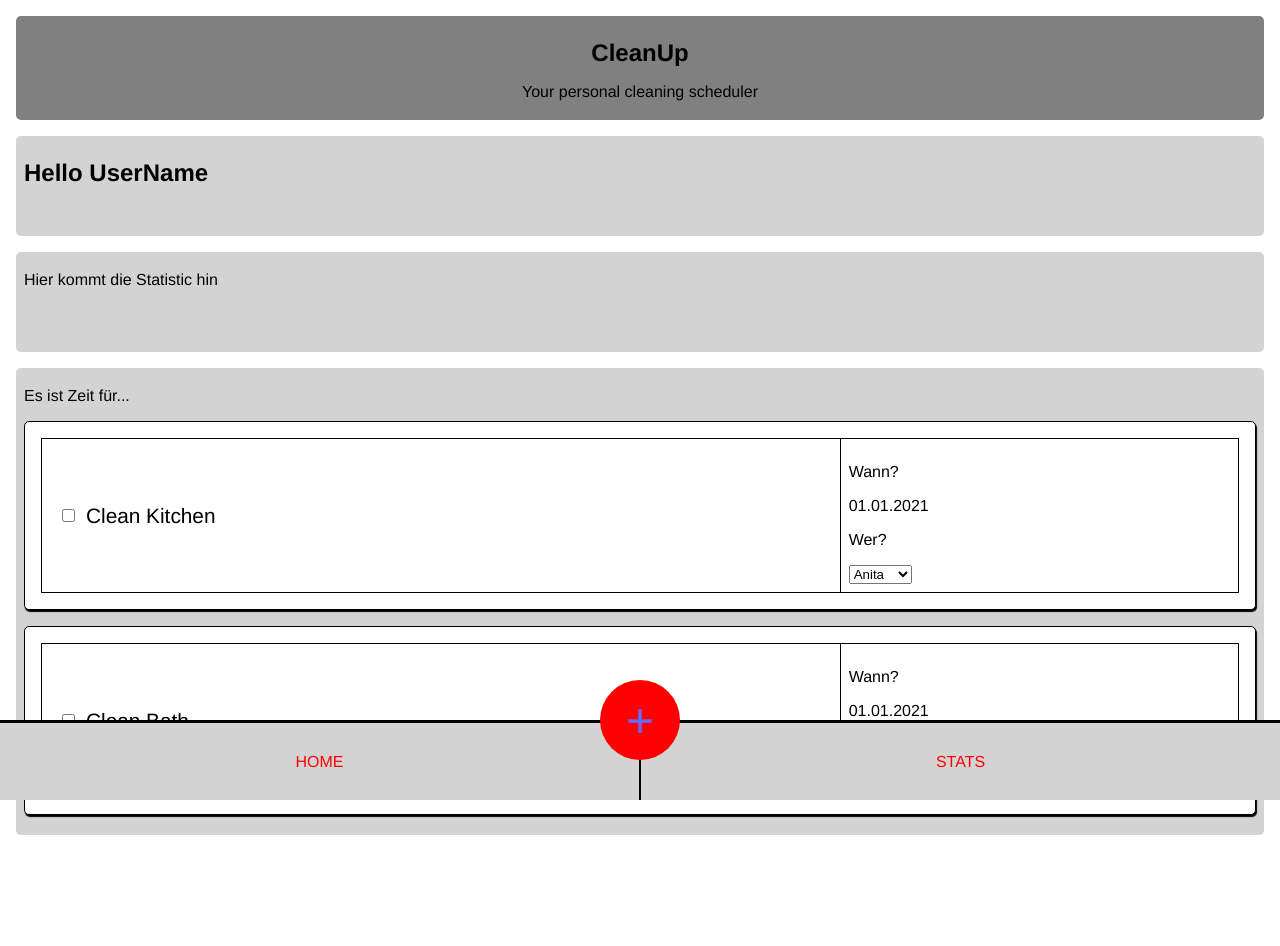
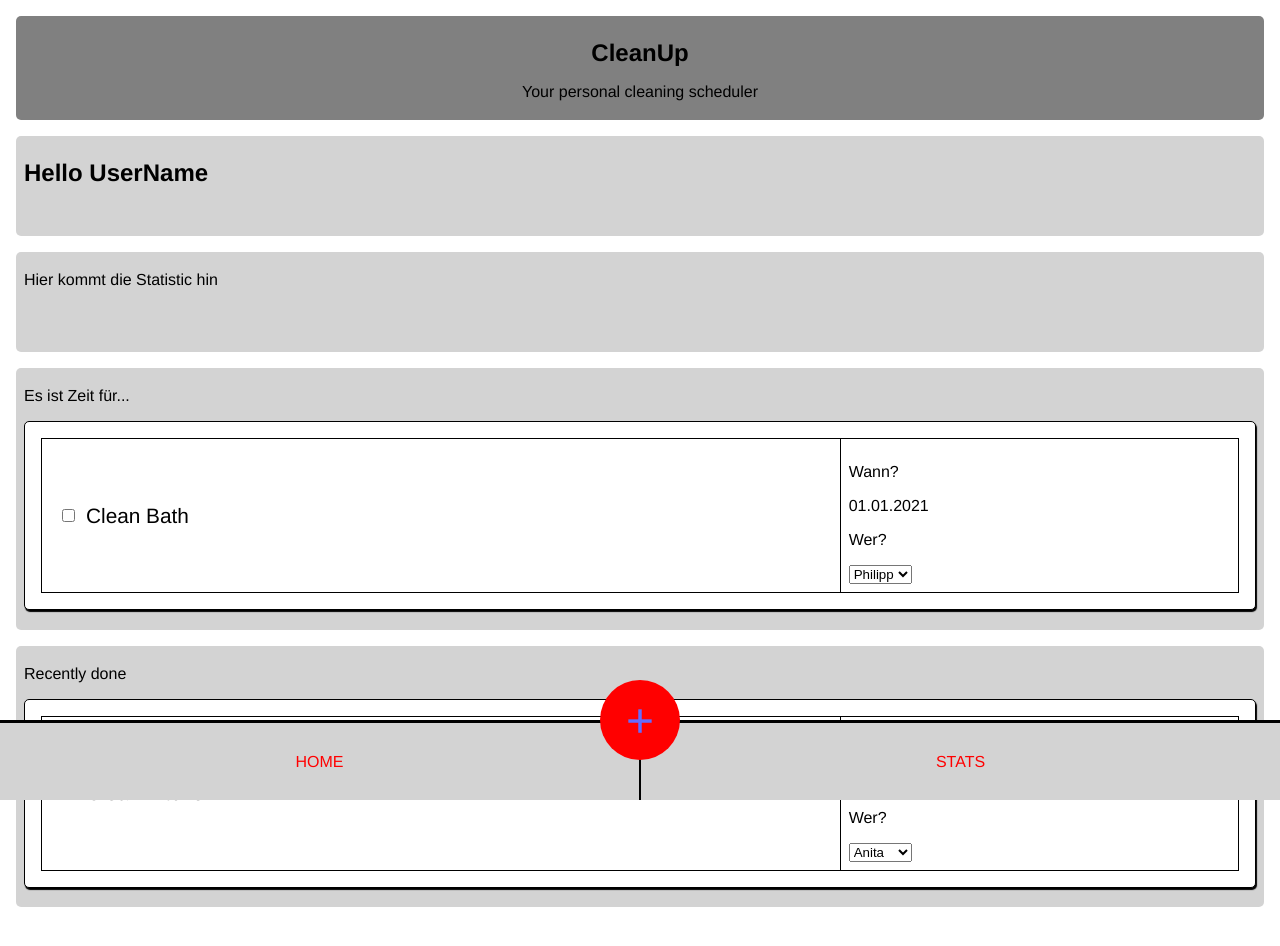
Before and after one commit to PhilippWeiss85/CleanUp, a React (Vite) app: page / in a window 1280 px wide. Shown: the top 946 px of the page. Built offline with nearby package versions, Linux system fonts and the light colour scheme.

Commit message:
add filter for finished tasks

```diff
--- a/src/App.jsx
+++ b/src/App.jsx
@@ -19,6 +19,8 @@ const testArray = [
     cleanedStatus: "done",
     responsible: "Anita",
     date:"01.01.2021",
+    recentlyDone: true,
+    lastCleanDate: "01.01.2022"
   },
   {
    id:nanoid(),
@@ -28,6 +30,8 @@ const testArray = [
    cleanedStatus: "scheduled",
    responsible: "Philipp",
    date: "01.01.2021",
+   recentlyDone: false,
+   lastCleanDate: "01.01.2022"
    }
 ]
 
@@ -50,6 +54,13 @@ function addNewCleaningTask (task, room, responsible, repeat, date) {
     setCleaningTasks(newTask);
 }
 
+const openTasks = cleaningTasks.filter(task => task.recentlyDone === false)
+const filteredTasks = cleaningTasks.filter(task => task.recentlyDone === true)
+
+
+function recentlyDoneTask () {
+
+}
 
 
   return (
@@ -67,9 +78,13 @@ function addNewCleaningTask (task, room, responsible, repeat, date) {
       </section>
       <section>
       <p>Es ist Zeit für...</p>
-      {cleaningTasks.map((task) => {
-      return<Task key={task.id} task={task.task} name={task.responsible} responsible={task.responsible} date={task.date}></Task>})}
+      {openTasks.map((task) => {
+      return<Task key={task.id} task={task.task} lastCleanDate={task.lastCleanDate} recentlyDone={task.recentlyDone} name={task.responsible} responsible={task.responsible} date={task.date}></Task>})}
     </section>
+    <section>
+      <p>Recently done</p>
+      {filteredTasks.map((task) => {return <Task key={task.id} task={task.task} lastCleanDate={task.lastCleanDate} recentlyDone={task.recentlyDone} name={task.responsible} responsible={task.responsible} date={task.date}></Task>})}
+      </section>
     </main>
     }/>
     <Route path="/newtask"
```
